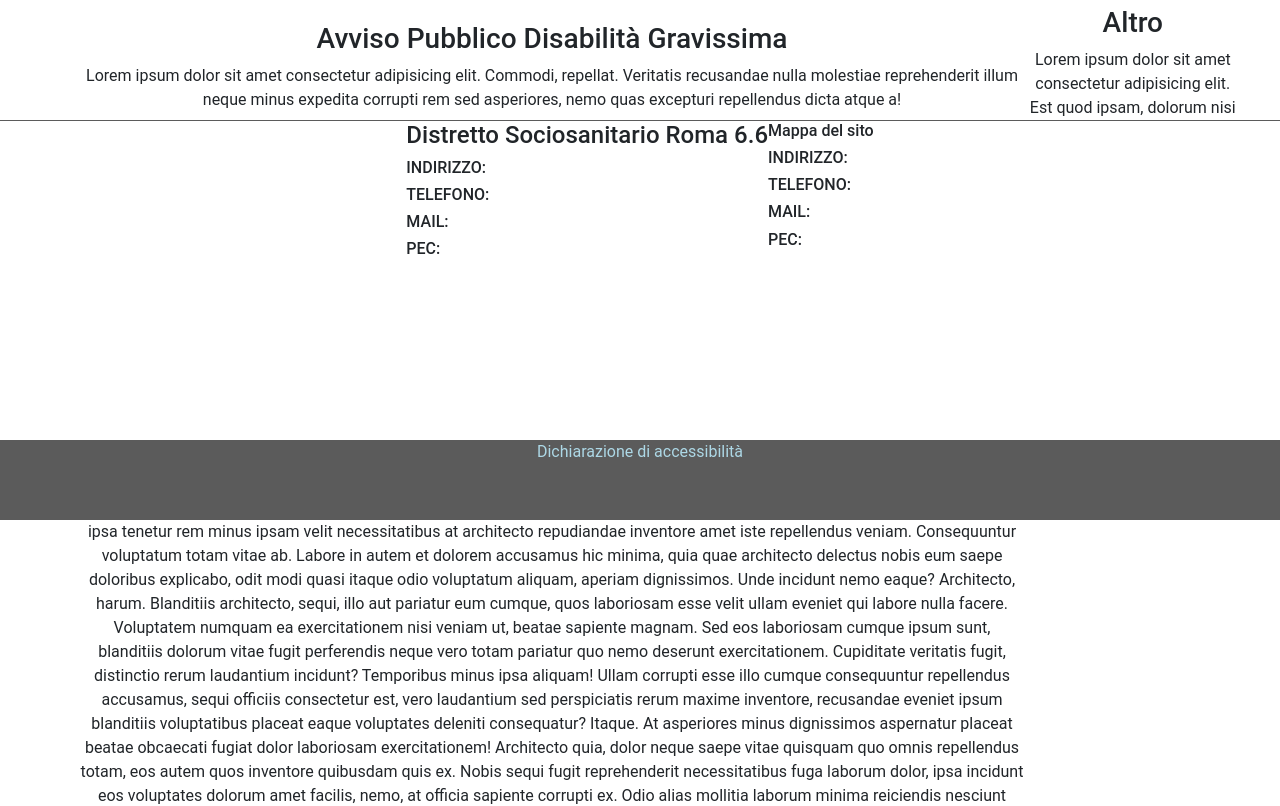
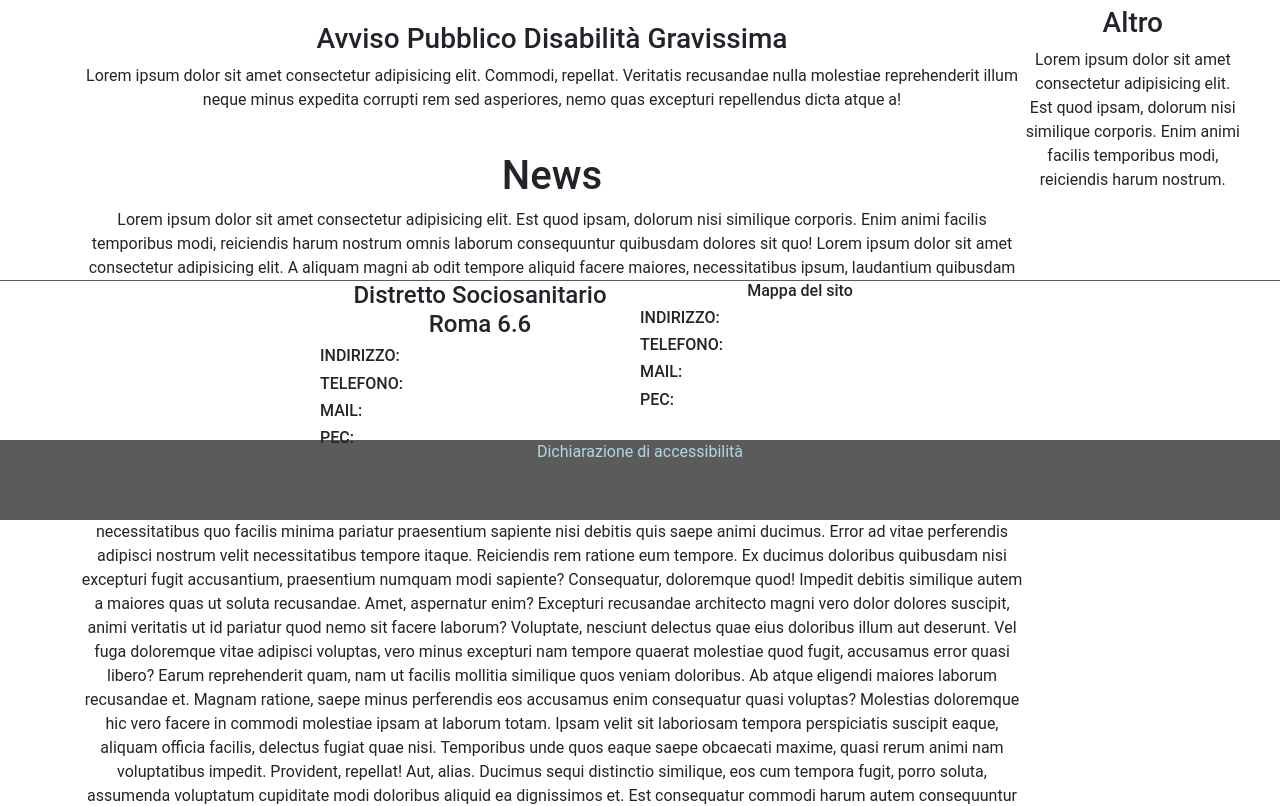
Before and after one commit to Ruma303/ciglieri-demo, a Vue app: page / in a window 1280 px wide. Shown: the part 280-1086 px from the top of the page. Built offline with nearby package versions, Linux system fonts and the light colour scheme.

Commit message:
footer da aggiustare

```diff
--- a/src/components/footer/FooterComponent.vue
+++ b/src/components/footer/FooterComponent.vue
@@ -2,9 +2,8 @@
     <footer id="footer-container d-flex">
         <!-- $ Parte superiore del Footer-->
       <div class="upper-footer d-flex justify-space-between">
-        <div class="upper-footer-left d-flex flex-column">
-
-            <!--* Parte sinistra -->
+          <!--* Parte sinistra -->
+        <div class="upper-footer-left w-25 d-flex flex-column">
             <h4>Distretto Sociosanitario Roma 6.6</h4>
             <h5 class="footer-info">Indirizzo: <span></span></h5>
             <h5 class="footer-info">Telefono: <span></span></h5>
@@ -12,7 +11,7 @@
             <h5 class="footer-info">Pec: <span></span></h5>
         </div>
             <!--* Parte destra -->
-        <div class="upper-footer-right d-flex flex-column">
+        <div class="upper-footer-right w-25 d-flex flex-column">
             <h6>Mappa del sito</h6>
             <h5 class="footer-info">Indirizzo: <span></span></h5>
             <h5 class="footer-info">Telefono: <span></span></h5>
@@ -40,7 +39,7 @@ export default {
     display: flex;
     justify-content: center;
     width: 100%;
-    height: 20rem;
+    height: 10rem;
     background-color: white;
     border-top: .1px solid #5b5b5b;
 
--- a/src/views/MainView.vue
+++ b/src/views/MainView.vue
@@ -5,26 +5,26 @@
             <h1 id="news-view-title">News</h1>
             <p>
             Lorem ipsum dolor sit amet consectetur adipisicing elit. Est quod ipsam, dolorum nisi similique corporis. Enim animi facilis temporibus modi, reiciendis harum nostrum omnis laborum consequuntur quibusdam dolores sit quo!
-            Lorem ipsum dolor sit amet consectetur adipisicing elit. Officia voluptatem similique omnis impedit architecto repellendus nam error aperiam assumenda et, blanditiis doloribus nobis vero quos nulla. Laborum nesciunt id quos?
-            Blanditiis est, nobis consequuntur officiis, dolorum saepe atque sed minima illo quis pariatur corrupti, assumenda suscipit eaque? Facere non iusto, quasi placeat veniam blanditiis facilis sapiente, corporis, ullam nulla nostrum!
-            Laudantium cupiditate modi, hic rerum sapiente officiis. Quos, est minus saepe necessitatibus incidunt nam veniam neque accusantium vitae natus! Molestias, aliquam rem? Natus praesentium eveniet perferendis alias totam animi! Harum?
-            Iure ad mollitia vel odit hic, doloremque explicabo corporis. Reprehenderit mollitia placeat molestiae aliquam nostrum iste soluta, excepturi, ex at rerum distinctio. Ipsa pariatur dicta dolorem voluptatum architecto dolore libero.
-            Fuga, obcaecati quas deleniti voluptate iure fugiat quisquam officia pariatur reiciendis voluptatem fugit possimus, ipsum nihil labore non dicta reprehenderit illo esse placeat at, beatae a? Eius quod facere accusantium!
-            Fugit sint minima ipsum error aspernatur debitis recusandae necessitatibus sapiente maxime nisi ab sequi quia facilis omnis magni earum asperiores id in, ipsa totam quidem voluptatum perferendis. Dignissimos, reprehenderit perspiciatis.
-            Unde ducimus consequuntur dolore omnis, cum impedit, molestias autem animi, ipsa tenetur rem minus ipsam velit necessitatibus at architecto repudiandae inventore amet iste repellendus veniam. Consequuntur voluptatum totam vitae ab.
-            Labore in autem et dolorem accusamus hic minima, quia quae architecto delectus nobis eum saepe doloribus explicabo, odit modi quasi itaque odio voluptatum aliquam, aperiam dignissimos. Unde incidunt nemo eaque?
-            Architecto, harum. Blanditiis architecto, sequi, illo aut pariatur eum cumque, quos laboriosam esse velit ullam eveniet qui labore nulla facere. Voluptatem numquam ea exercitationem nisi veniam ut, beatae sapiente magnam.
-            Sed eos laboriosam cumque ipsum sunt, blanditiis dolorum vitae fugit perferendis neque vero totam pariatur quo nemo deserunt exercitationem. Cupiditate veritatis fugit, distinctio rerum laudantium incidunt? Temporibus minus ipsa aliquam!
-            Ullam corrupti esse illo cumque consequuntur repellendus accusamus, sequi officiis consectetur est, vero laudantium sed perspiciatis rerum maxime inventore, recusandae eveniet ipsum blanditiis voluptatibus placeat eaque voluptates deleniti consequatur? Itaque.
-            At asperiores minus dignissimos aspernatur placeat beatae obcaecati fugiat dolor laboriosam exercitationem! Architecto quia, dolor neque saepe vitae quisquam quo omnis repellendus totam, eos autem quos inventore quibusdam quis ex.
-            Nobis sequi fugit reprehenderit necessitatibus fuga laborum dolor, ipsa incidunt eos voluptates dolorum amet facilis, nemo, at officia sapiente corrupti ex. Odio alias mollitia laborum minima reiciendis nesciunt enim consequatur?
-            Repellat at adipisci voluptates quae eaque similique nam. Est laudantium, aut repudiandae amet non voluptatibus sit illum nam esse a magnam veniam, adipisci vero omnis repellendus ipsam. Officia, totam consequuntur?
-            Ratione quae at expedita exercitationem voluptas, hic veritatis eius suscipit atque possimus, tenetur numquam et sapiente itaque placeat facilis quos ducimus quaerat beatae fugit quo impedit porro aliquam. Commodi, dolores?
-            Sed architecto reprehenderit officiis id est deserunt blanditiis facere ea voluptatem sequi, veritatis facilis a. Repudiandae, mollitia maxime. Ullam magnam iusto dicta veniam voluptas. Dicta praesentium dolore consectetur cumque repellat!
-            Atque, unde vel aspernatur illo libero similique mollitia architecto, sint blanditiis debitis, recusandae neque consectetur adipisci commodi accusantium possimus placeat iure. Sapiente nihil ex, dolores at debitis quibusdam sint doloribus.
-            Quae obcaecati eius, adipisci nisi nesciunt blanditiis dolorum aliquam laborum tempore quaerat. Facere laudantium, deserunt commodi ab quo dignissimos, eligendi ut ipsum eius consectetur ad est voluptatem cumque cupiditate dolor!
-            Voluptatem, odit deleniti ipsam veniam molestiae, reiciendis excepturi esse nemo repellat quis praesentium perferendis labore dicta, rerum quas ipsum sapiente! Maiores sed est, ad totam tempora corporis. Quia, voluptatum animi.
-            Repellendus rerum aspernatur architecto nemo dolor officiis nihil recusandae autem magni et deserunt, perspiciatis quas quibusdam enim consectetur minima suscipit voluptatibus. Repellat, dicta error harum repudiandae illo iusto fuga nesciunt!
+            Lorem ipsum dolor sit amet consectetur adipisicing elit. A aliquam magni ab odit tempore aliquid facere maiores, necessitatibus ipsum, laudantium quibusdam ex sapiente alias delectus quo quasi sit possimus tempora!
+            Incidunt, nulla id, totam quaerat minima officiis fugit placeat aliquid porro distinctio ipsum dolores recusandae sint iure est quas rerum. Earum accusantium debitis reprehenderit cumque, labore dolorum ea quae eveniet.
+            Voluptate earum dolore recusandae aliquam expedita, doloremque culpa dignissimos perferendis! Amet facilis consequatur minima, porro veritatis unde, quidem, nemo accusamus autem enim tempore sequi. Porro dignissimos corrupti ea ipsum sapiente?
+            Hic quibusdam excepturi inventore labore sunt beatae autem possimus laboriosam, minus cumque ea, asperiores earum officia corporis deserunt accusamus, dolor voluptates assumenda dicta est! Pariatur inventore expedita reiciendis nam eligendi.
+            Corrupti obcaecati quia itaque debitis expedita iure laboriosam excepturi eum accusamus, cum vel assumenda incidunt praesentium? Tenetur officia consequuntur eius architecto! Temporibus distinctio nostrum dolorum delectus corporis debitis laborum harum?
+            Doloribus iusto nulla assumenda quas officiis tempora, saepe odit, optio minima facere cum ea quia eum nemo nihil a est deleniti excepturi quidem, perferendis eaque. Voluptas ipsum cum eos aliquam?
+            Ad, dolor! In quasi consequuntur molestias dolores, necessitatibus quo facilis minima pariatur praesentium sapiente nisi debitis quis saepe animi ducimus. Error ad vitae perferendis adipisci nostrum velit necessitatibus tempore itaque.
+            Reiciendis rem ratione eum tempore. Ex ducimus doloribus quibusdam nisi excepturi fugit accusantium, praesentium numquam modi sapiente? Consequatur, doloremque quod! Impedit debitis similique autem a maiores quas ut soluta recusandae.
+            Amet, aspernatur enim? Excepturi recusandae architecto magni vero dolor dolores suscipit, animi veritatis ut id pariatur quod nemo sit facere laborum? Voluptate, nesciunt delectus quae eius doloribus illum aut deserunt.
+            Vel fuga doloremque vitae adipisci voluptas, vero minus excepturi nam tempore quaerat molestiae quod fugit, accusamus error quasi libero? Earum reprehenderit quam, nam ut facilis mollitia similique quos veniam doloribus.
+            Ab atque eligendi maiores laborum recusandae et. Magnam ratione, saepe minus perferendis eos accusamus enim consequatur quasi voluptas? Molestias doloremque hic vero facere in commodi molestiae ipsam at laborum totam.
+            Ipsam velit sit laboriosam tempora perspiciatis suscipit eaque, aliquam officia facilis, delectus fugiat quae nisi. Temporibus unde quos eaque saepe obcaecati maxime, quasi rerum animi nam voluptatibus impedit. Provident, repellat!
+            Aut, alias. Ducimus sequi distinctio similique, eos cum tempora fugit, porro soluta, assumenda voluptatum cupiditate modi doloribus aliquid ea dignissimos et. Est consequatur commodi harum autem consequuntur suscipit, aut vero?
+            Libero placeat soluta nobis deserunt consequuntur mollitia error expedita, ea explicabo, voluptatem a sunt natus, beatae recusandae accusantium perspiciatis? Aspernatur cumque animi obcaecati odit harum quas placeat quod asperiores doloremque.
+            Ullam nulla officiis quae a nam possimus maiores perspiciatis minus reiciendis ab? Corporis, quia reiciendis saepe perferendis et, quos iusto, excepturi eveniet quaerat soluta facere fugiat voluptas. Vero, harum libero?
+            Voluptatem quaerat incidunt fugit dolores suscipit doloribus maxime. Praesentium natus dignissimos, debitis vero dolorem repellat numquam eaque nisi! Iste ullam adipisci, omnis fugit eos voluptatum ratione esse maiores nostrum ad!
+            Nostrum et modi delectus repellendus sit consequuntur placeat quia ducimus vero, aliquid nisi. Asperiores consectetur autem doloribus, tempora ratione atque esse, eaque neque consequuntur, voluptatem omnis a reprehenderit blanditiis illum.
+            Minus in eius blanditiis architecto, id nesciunt? Harum inventore, aperiam facilis corporis itaque, soluta temporibus eligendi laborum, autem cum tempore sint doloremque. Laudantium doloremque officia distinctio, reprehenderit nam ea voluptates!
+            Ad libero minus praesentium corrupti nemo ab, expedita aspernatur nam perspiciatis. Mollitia consectetur ipsum dicta nulla sit, optio ipsam minus! Cupiditate vitae alias obcaecati beatae nostrum, placeat voluptatem cumque corporis?
+            Optio omnis officia harum consequatur vero, deserunt quasi vel. At unde, impedit atque facilis quaerat, nostrum eaque eos dicta voluptas doloribus est officia inventore sit. Inventore aliquid perspiciatis est alias?
             </p>
         </div>
     </div>
@@ -49,13 +49,11 @@ export default {
     margin: 0 auto;
     padding: 1rem 0;
     gap: 1rem;
-    // position: relative;
 
     .news-container {
         margin: 0;
-        // position: absolute;
-        left: 0;
-        top: 0;
+        //left: 0;
+        //top: 0;
 
     }
 }
```
